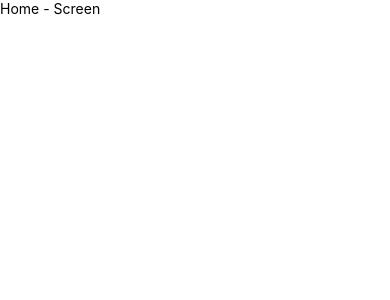
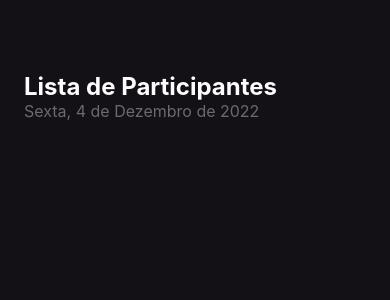
Before and after one commit to pauloedurezende/rocketseat-ignite-imhere, a React Native app: screen / in a window 390 px wide. Shown: the top 300 px of the page. Built offline with nearby package versions, Linux system fonts and the light colour scheme.

Commit message:
feat: add event name and date with styles

```diff
--- a/App.tsx
+++ b/App.tsx
@@ -5,7 +5,7 @@
 export default function App() {
   return (
     <>
-      <StatusBar style="auto" />
+      <StatusBar style="light" />
       <Home />
     </>
   );
--- a/src/screens/Home/Home.tsx
+++ b/src/screens/Home/Home.tsx
@@ -1,9 +1,12 @@
 import { View, Text } from 'react-native';
+
+import { styles } from './styles';
 
 export default function Home() {
   return (
-    <View>
-      <Text>Home - Screen</Text>
+    <View style={styles.container}>
+      <Text style={styles.eventTitle}>Lista de Participantes</Text>
+      <Text style={styles.eventDate}>Sexta, 4 de Dezembro de 2022</Text>
     </View>
   );
 }
--- /dev/null
+++ b/src/screens/Home/styles.ts
@@ -0,0 +1,19 @@
+import { StyleSheet } from 'react-native';
+
+export const styles = StyleSheet.create({
+  container: {
+    backgroundColor: '#131016',
+    flex: 1,
+    padding: 24,
+  },
+  eventTitle: {
+    color: '#fdfcfe',
+    fontSize: 24,
+    fontWeight: 'bold',
+    marginTop: 48,
+  },
+  eventDate: {
+    color: '#6b6b6b',
+    fontSize: 16,
+  },
+});
```
